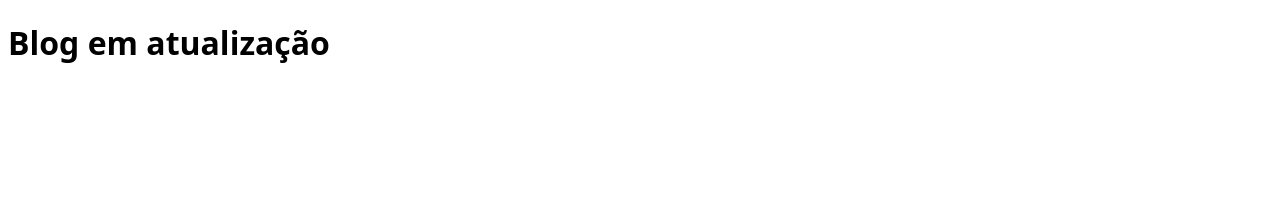
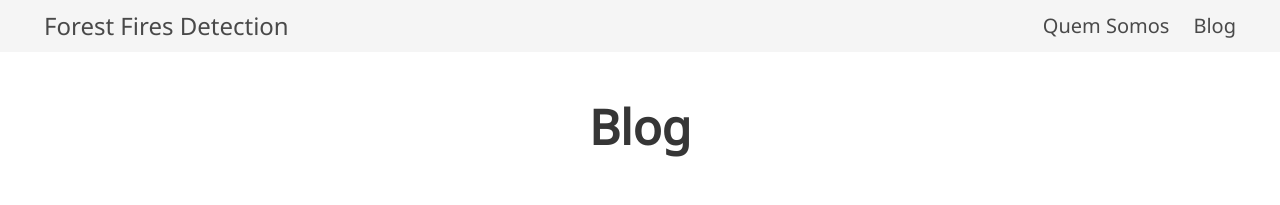
Before and after one commit to ines-coelho/Forest-Fires-Detection, a plain HTML site: page blog.html in a window 1280 px wide. Drawn offline with nearby package versions, Linux system fonts and the light colour scheme; some icons are missing; a web font is replaced by a local one.

Commit message:
blog update and navbar

```diff
--- a/blog.html
+++ b/blog.html
@@ -1,13 +1,53 @@
 <!DOCTYPE html>
 <html lang="en">
-<head>
-    <meta charset="UTF-8">
-    <link rel="stylesheet" href="static/css/blog.css">
-    <link rel="icon" type="image/x-icon" href="https://fenix.tecnico.ulisboa.pt/api/bennu-portal/configuration/favicon">
+    <head>
+        <meta charset="UTF-8">
+        <title>Blog</title>
+        <link rel="icon" type="image/x-icon" href="https://fenix.tecnico.ulisboa.pt/api/bennu-portal/configuration/favicon">
+        <link href="https://fonts.googleapis.com/css?family=Google+Sans|Noto+Sans|Castoro"
+              rel="stylesheet">
 
-    <title>Blog</title>
-</head>
+        <link rel="stylesheet" href="static/css/bulma.min.css">
+        <link rel="stylesheet" href="static/css/bulma-carousel.min.css">
+        <link rel="stylesheet" href="static/css/bulma-slider.min.css">
+        <link rel="stylesheet" href="static/css/fontawesome.all.min.css">
+        <link rel="stylesheet"
+              href="https://cdn.jsdelivr.net/gh/jpswalsh/academicons@1/css/academicons.min.css">
+        <link rel="stylesheet" href="static/css/blog.css">
+
+        <script src="https://ajax.googleapis.com/ajax/libs/jquery/3.5.1/jquery.min.js"></script>
+        <script src="https://documentcloud.adobe.com/view-sdk/main.js"></script>
+        <script defer src="static/js/fontawesome.all.min.js"></script>
+        <script src="static/js/bulma-carousel.min.js"></script>
+        <script src="static/js/bulma-slider.min.js"></script>
+        <script src="static/js/index.js"></script>
+      </head>
+
 <body>
-<h1>Blog em atualização</h1>
+    <div class="navbar is-light">
+        <div class="navbar-brand" style="padding-left: 2rem">
+          <a href="index.html" class="navbar-item" style="font-size: 1.5rem">Forest Fires Detection</a>
+        </div>
+        <div class="navbar-end" style="padding-right: 2rem">
+          <a class="navbar-item" href="quemsomos.html" style="font-size: 1.25rem">Quem Somos</a>
+          <a class="navbar-item" href="blog.html" style="font-size: 1.25rem">Blog</a>
+        </div>
+    </div>
+      <section class="hero">
+        <div class="hero-body">
+          <div class="container is-max-desktop">
+            <div class="columns is-centered">
+              <div class="column is-9">
+                <div class="has-text-centered">
+                  <h1 class="title is-1">Blog</h1>
+                </div>
+              </div>
+            </div>
+                </div>
+              </div>
+            </div>
+          </div>
+        </div>
+      </section>
 </body>
 </html>
```
